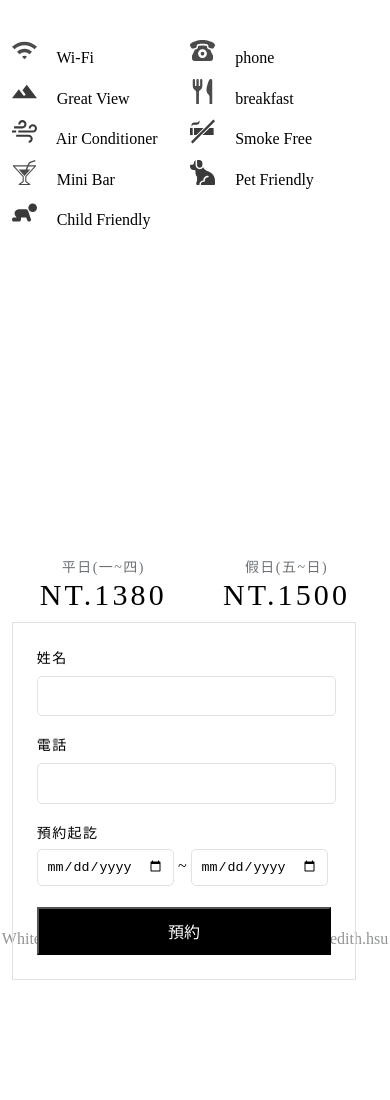
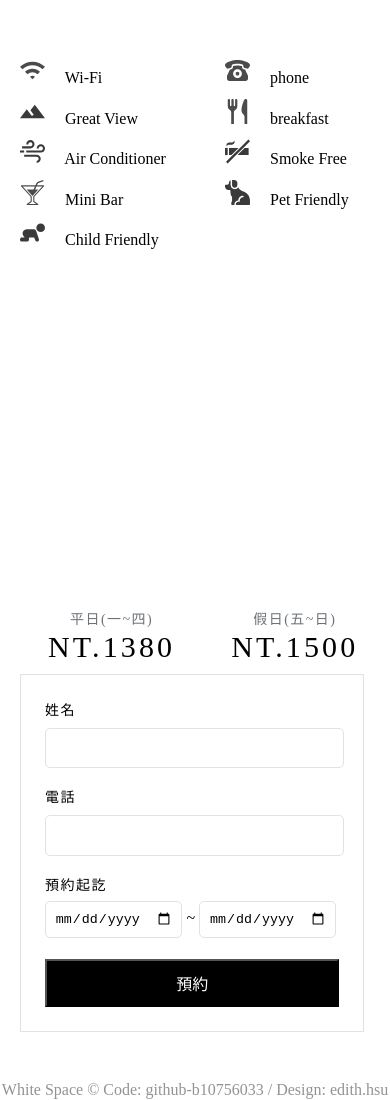
Before and after one commit to B10756033/F2E-Booking, a plain HTML site: page 01.html in a window 390 px wide. Shown: the part 430-1530 px from the top of the page. Before the commit the page ends 1410 px from the top, so only its background shows below. Drawn offline with nearby package versions, Linux system fonts and the light colour scheme; no server answers.

Commit message:
update pages

```diff
--- a/01.html
+++ b/01.html
@@ -120,13 +120,14 @@
                                 <button>預約</button>
                             </div>
                         </div>
+
                     </div>
                 </div>
             </section>
         </div>
-        <div class="footer">
+        <footer class="footer">
             <p>White Space © Code: github-b10756033 / Design: edith.hsu</p>
-        </div>
+        </footer>
         <!--<div id="preloader">
             <div id="status">
                 <h1>White Space</h1>
--- a/css/index.css
+++ b/css/index.css
@@ -137,7 +137,7 @@ h3{font-size: 1.35rem;
 .normalDayPrice_1,.normalDayPrice_2,.normalDayPrice_3,.normalDayPrice_4,.normalDayPrice_5,.normalDayPrice_6{
     font-size: 21px;
     color: #000000;
-    letter-spacing: 2px;
+    letter-spacing: 1px;
     line-height: 31px;
     position: relative;
     bottom: 10px;
@@ -145,7 +145,7 @@ h3{font-size: 1.35rem;
 .normalDay{
     font-size: 12px;
     color: #000000;
-    letter-spacing: 1.25px;
+    letter-spacing: 1px;
     line-height: 18px;
 }
 .holidayPrice_1,.holidayPrice_2,.holidayPrice_3,.holidayPrice_4,.holidayPrice_5,.holidayPrice_6,.holiday{
--- a/css/room.css
+++ b/css/room.css
@@ -193,7 +193,7 @@ section.left{
   .container-article{
       display: grid;
       grid-template-columns: repeat(1, 1fr);
-      width:70%;
+      width:auto;margin: 0;padding: 50px;
   }
   .left{
     width: 100%;
@@ -201,22 +201,27 @@ section.left{
   .right{
     width: 100%;
   }
+  .footer{
+    line-height: 50px;top: 48vw;
+    position : relative;
+  }
 }
 @media (max-width: 785px) {
   .left{
-    width:94%;
+    width:98%;
   }
   .right{
     width:94%;
   }
   .container-article{
-      height: 10%;grid-template-columns: auto;margin: 0 3% 0 3%;
-      box-sizing: inherit;
+      height: 10%;margin: 0;padding: 20px;
+      box-sizing: inherit; grid-row-gap: 2rem;
+
   }
   .grid-container_amenities {
     display: grid;
     grid-gap: 8%;
-    width: 90%;
+    width: 100%;
     grid-template-columns: auto auto;
   }
   .grid-container {
@@ -226,12 +231,15 @@ section.left{
   .card_prices{
     width:94%;grid-column-gap: 0;grid-template-columns: auto auto;
   }
-
+  .footer{
+    line-height: 20px;top: 20vw;
+    position : relative;
+  }
 }
 .footer{
   text-align: center;
   color: #919395;
-  margin-bottom: 1px;display: grid;
+  position : relative;
 }
 /*轉場*/
 #preloader {/*   這是整個會蓋住畫面的底色色塊  */
```
